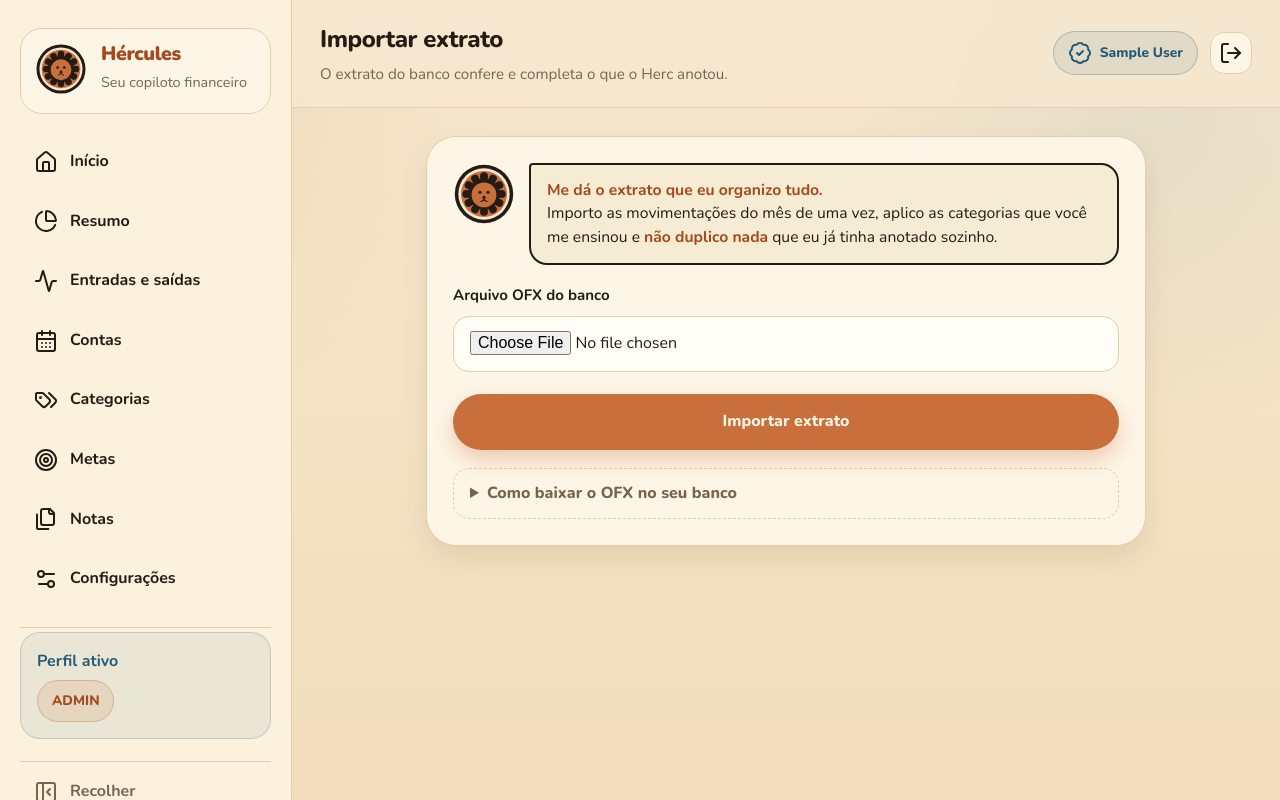
After one commit to rjuan98/Hercules, a Flask app: page /importar in a window 1280 px wide. The commit adds this page. Run offline with Flask 3, Linux system fonts and the light colour scheme; the visitor is signed in with stand-in values (Sample User, id 1); data comes from the database, SQL or seed files in the repository.

Commit message:
Importação OFX com reconciliação
- Parser OFX (SGML 1.x e XML 2.x dos bancos brasileiros): valor, tipo,
  data, memo e FITID
- Reconciliação em 3 camadas: FITID já visto = pula; mesmo valor+data já
  anotado pelo Herc = casa e marca (sem duplicar a captura automática);
  anterior ao saldo inicial = pula (protege o saldo)
- Categorização em lote pelas regras aprendidas (Dennys do extrato já
  entra como Doces)
- Página Importar extrato com instruções por banco; botão em Entradas e
  saídas; idempotente (reimportar não duplica nada)

Co-Authored-By: Claude Fable 5 <noreply@anthropic.com>

```diff
--- a/app.py
+++ b/app.py
@@ -363,6 +363,99 @@ def pending_captures(user_id: int):
             "SELECT * FROM capturas WHERE user_id = ? AND status = 'pendente' ORDER BY datetime(created_at) DESC LIMIT 10",
             (user_id,),
         ).fetchall()
+
+
+# ------------------------
+# OFX: importação de extrato com reconciliação
+# ------------------------
+_OFX_TRN_RE = re.compile(r"<STMTTRN>(.*?)(?:</STMTTRN>|(?=<STMTTRN>)|$)", re.DOTALL | re.IGNORECASE)
+
+
+def _ofx_field(block: str, tag: str) -> str:
+    """Campo OFX em SGML (sem fechamento) ou XML (com fechamento)."""
+    m = re.search(rf"<{tag}>([^<\r\n]*)", block, re.IGNORECASE)
+    return sanitize_text(m.group(1)) if m else ""
+
+
+def parse_ofx(content: str) -> list[dict[str, Any]]:
+    """Extrai as transações de um arquivo OFX. Bancos brasileiros usam OFX 1.x (SGML) ou 2.x (XML)."""
+    transactions = []
+    for m in _OFX_TRN_RE.finditer(content):
+        block = m.group(1)
+        amount_raw = _ofx_field(block, "TRNAMT").replace(",", ".")
+        try:
+            amount = float(amount_raw)
+        except ValueError:
+            continue
+        if amount == 0:
+            continue
+        dt_raw = _ofx_field(block, "DTPOSTED")[:8]
+        try:
+            dt = datetime.strptime(dt_raw, "%Y%m%d").date().isoformat()
+        except ValueError:
+            continue
+        memo = _ofx_field(block, "MEMO") or _ofx_field(block, "NAME") or "Movimentação importada"
+        transactions.append({
+            "valor": abs(amount),
+            "tipo": "entrada" if amount > 0 else "saida",
+            "data": dt,
+            "descricao": memo[:120],
+            "fitid": _ofx_field(block, "FITID")[:80] or None,
+        })
+    return transactions
+
+
+def import_ofx_transactions(user_id: int, items: list[dict[str, Any]]) -> dict[str, int]:
+    """Importa com reconciliação: FITID já visto = pula; valor+data já registrado
+    (captura/manual) = casa e marca; anterior ao saldo inicial = pula (protege o saldo)."""
+    stats = {"importadas": 0, "ja_importadas": 0, "reconciliadas": 0, "antigas": 0}
+    with get_db() as db:
+        saldo_row = db.execute(
+            """SELECT date(COALESCE(data_transacao, created_at)) AS dia FROM transacoes
+               WHERE user_id = ? AND fonte = 'ajuste' AND descricao = 'Saldo inicial'
+               ORDER BY dia ASC LIMIT 1""",
+            (user_id,),
+        ).fetchone()
+        saldo_date = saldo_row["dia"] if saldo_row else None
+
+        for item in items:
+            # O saldo inicial já resume o passado: importar dias anteriores duplicaria dinheiro
+            if saldo_date and item["data"] < saldo_date:
+                stats["antigas"] += 1
+                continue
+            if item["fitid"]:
+                seen = db.execute(
+                    "SELECT 1 FROM transacoes WHERE user_id = ? AND fitid = ?",
+                    (user_id, item["fitid"]),
+                ).fetchone()
+                if seen:
+                    stats["ja_importadas"] += 1
+                    continue
+            # Reconciliação: o Herc (ou o usuário) já registrou esse valor nesse dia?
+            match = db.execute(
+                """SELECT id FROM transacoes
+                   WHERE user_id = ? AND tipo = ? AND ABS(valor - ?) < 0.005
+                     AND date(COALESCE(data_transacao, created_at)) = date(?)
+                     AND fitid IS NULL AND fonte != 'ofx'
+                   LIMIT 1""",
+                (user_id, item["tipo"], item["valor"], item["data"]),
+            ).fetchone()
+            if match:
+                db.execute("UPDATE transacoes SET fitid = ? WHERE id = ?", (item["fitid"], match["id"]))
+                stats["reconciliadas"] += 1
+                continue
+            categoria = categorize(user_id, item["descricao"]) if item["tipo"] == "saida" else "Outros"
+            if apply_rules(user_id, item["descricao"]):
+                categoria = apply_rules(user_id, item["descricao"])
+            db.execute(
+                """INSERT INTO transacoes
+                   (user_id, tipo, valor, descricao, estabelecimento, categoria, data_transacao, fonte, confidence, fitid)
+                   VALUES (?, ?, ?, ?, ?, ?, ?, 'ofx', 95, ?)""",
+                (user_id, item["tipo"], item["valor"], item["descricao"], item["descricao"],
+                 categoria, item["data"], item["fitid"]),
+            )
+            stats["importadas"] += 1
+    return stats
 
 
 # Dicas do Herc: ensino contextual, uma frase por vez, some depois de vista
@@ -2206,6 +2299,43 @@ def delete_transacao(tx_id):
 
 
 # ------------------------
+# OFX import
+# ------------------------
+@app.route("/importar", methods=["GET", "POST"])
+@login_required
+def importar_ofx():
+    user = current_user()
+    if request.method == "POST":
+        arquivo = request.files.get("arquivo")
+        if not arquivo or not arquivo.filename:
+            flash("Escolha o arquivo OFX exportado do seu banco.")
+            return redirect(url_for("importar_ofx"))
+        if not arquivo.filename.lower().endswith((".ofx", ".qfx")):
+            flash("O arquivo precisa ser .ofx (exportado do app do banco).")
+            return redirect(url_for("importar_ofx"))
+        raw = arquivo.read()
+        try:
+            content = raw.decode("utf-8")
+        except UnicodeDecodeError:
+            content = raw.decode("latin-1", errors="replace")
+        items = parse_ofx(content)
+        if not items:
+            flash("Não encontrei movimentações nesse arquivo. Confirme que é um extrato OFX.")
+            return redirect(url_for("importar_ofx"))
+        stats = import_ofx_transactions(user["id"], items)
+        partes = [f"{stats['importadas']} novas importadas"]
+        if stats["reconciliadas"]:
+            partes.append(f"{stats['reconciliadas']} já estavam anotadas (conferidas ✓)")
+        if stats["ja_importadas"]:
+            partes.append(f"{stats['ja_importadas']} repetidas puladas")
+        if stats["antigas"]:
+            partes.append(f"{stats['antigas']} anteriores ao seu saldo inicial, puladas")
+        flash("Extrato processado: " + " · ".join(partes) + ".")
+        return redirect(url_for("listar_transacoes"))
+    return render_template("importar.html", user=user)
+
+
+# ------------------------
 # Export
 # ------------------------
 @app.route("/exportar-ir")
--- a/database.py
+++ b/database.py
@@ -252,6 +252,7 @@ def init_db():
     _add_column_if_missing(conn, "transacoes", "confidence", "INTEGER NOT NULL DEFAULT 100")
     _add_column_if_missing(conn, "transacoes", "needs_review", "INTEGER NOT NULL DEFAULT 0")
     _add_column_if_missing(conn, "transacoes", "extra_json", "TEXT")
+    _add_column_if_missing(conn, "transacoes", "fitid", "TEXT")
 
     _add_column_if_missing(conn, "usuarios", "view_mode", "TEXT NOT NULL DEFAULT 'completo'")
     _add_column_if_missing(conn, "usuarios", "capture_token", "TEXT")
--- /dev/null
+++ b/templates/importar.html
@@ -0,0 +1,38 @@
+{% extends 'base.html' %}
+{% block title %}Importar extrato · Hércules{% endblock %}
+{% block page_title %}Importar extrato{% endblock %}
+{% block page_subtitle %}O extrato do banco confere e completa o que o Herc anotou.{% endblock %}
+
+{% block content %}
+<section class="page-card" style="max-width:720px; margin:0 auto;">
+    <div class="hercules-greeting" style="margin-bottom:18px;">
+        <img src="{{ url_for('static', filename='herc.svg', v='2') }}" alt="Herc" class="hercules-avatar">
+        <div class="hercules-bubble">
+            <strong>Me dá o extrato que eu organizo tudo.</strong><br>
+            Importo as movimentações do mês de uma vez, aplico as categorias que você me ensinou
+            e <strong>não duplico nada</strong> que eu já tinha anotado sozinho.
+        </div>
+    </div>
+
+    <form method="POST" enctype="multipart/form-data" class="form-grid">
+        <input type="hidden" name="csrf_token" value="{{ csrf_token() }}">
+        <div class="form-group">
+            <label for="arquivo">Arquivo OFX do banco</label>
+            <input id="arquivo" type="file" name="arquivo" accept=".ofx,.qfx" required>
+        </div>
+        <button type="submit" class="button button-primary" style="width:100%;">Importar extrato</button>
+    </form>
+
+    <details class="form-advanced" style="margin-top:18px;">
+        <summary>Como baixar o OFX no seu banco</summary>
+        <ul style="margin:12px 0 0; padding-left:20px; line-height:1.9;">
+            <li><strong>Nubank:</strong> app → aba da conta → Extrato → ícone de compartilhar → Exportar → OFX.</li>
+            <li><strong>Itaú / Bradesco / Caixa / BB:</strong> internet banking → Extrato → Salvar/Exportar → formato OFX (ou "Money").</li>
+            <li><strong>Inter / C6:</strong> app → Extrato → Exportar → OFX.</li>
+        </ul>
+        <p class="helper-text" style="margin-top:10px;">
+            Dica: uma vez por semana ou por mês já basta — o dia a dia a captura automática cobre.
+        </p>
+    </details>
+</section>
+{% endblock %}
--- a/templates/transacoes.html
+++ b/templates/transacoes.html
@@ -12,6 +12,7 @@
         </div>
         <div class="page-actions">
             <a href="{{ url_for('nova_transacao') }}" class="button button-primary"><i data-lucide="plus-circle"></i> Registrar</a>
+            <a href="{{ url_for('importar_ofx') }}" class="button button-outline"><i data-lucide="file-down"></i> Importar extrato</a>
             <a href="{{ url_for('dashboard') }}" class="button button-outline"><i data-lucide="pie-chart"></i> Resumo</a>
         </div>
     </div>
```
